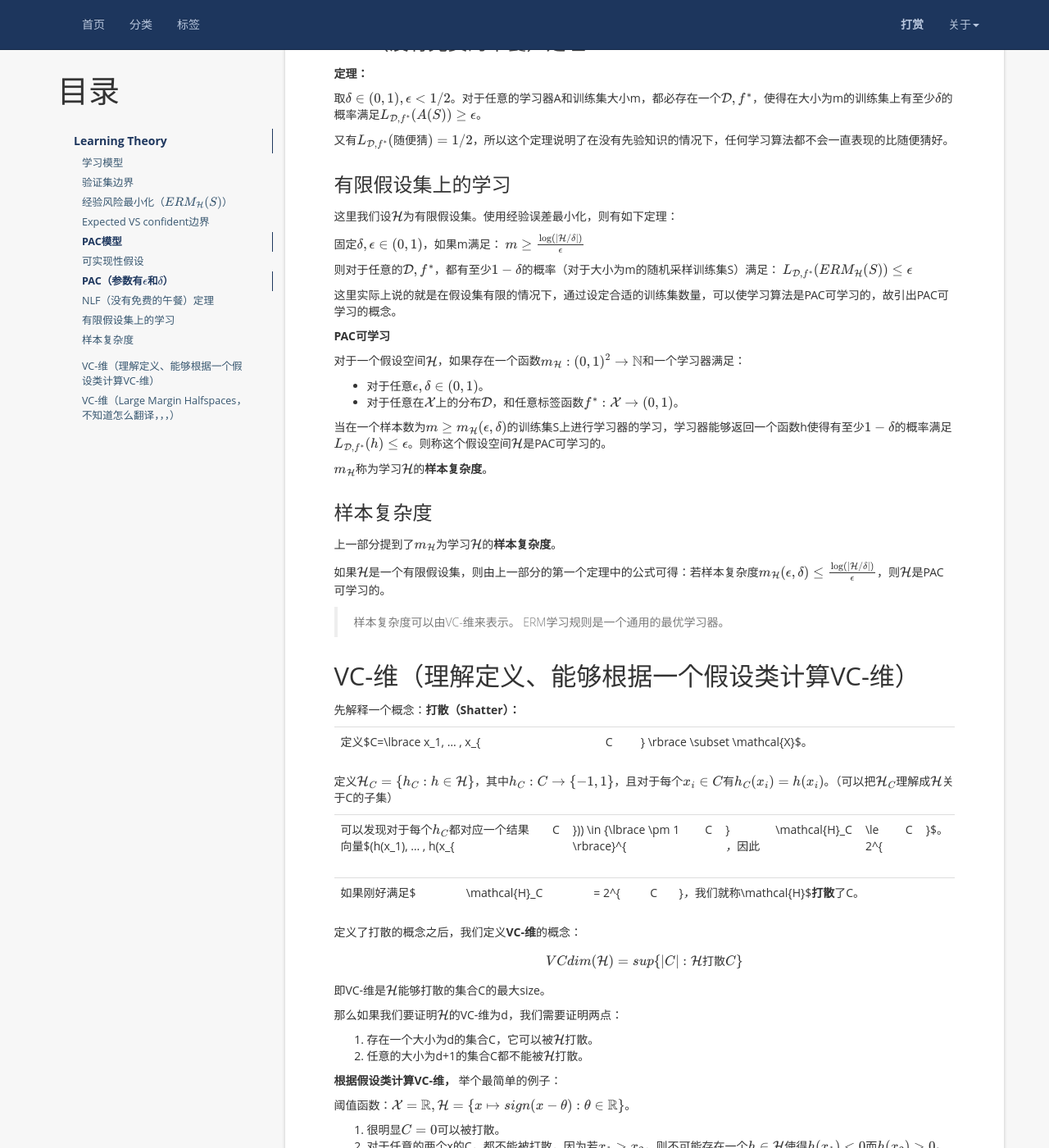
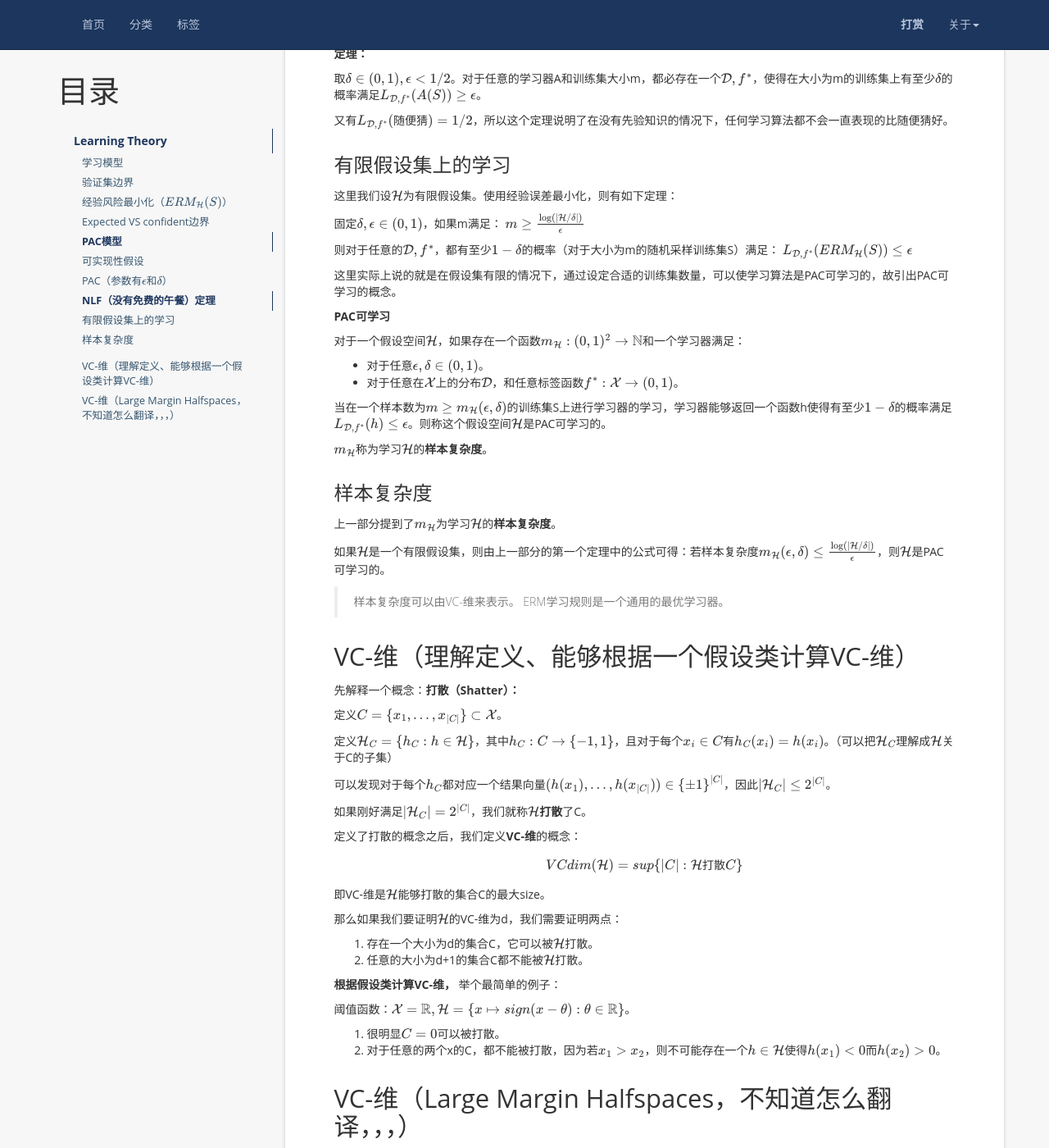
Before and after one commit to system2wn/system2wn.github.io, a Jekyll site: the page built from _posts/2019-08-06-Supervise Learning——Learning Theory.md, in a window 1280 px wide and 1400 px high, scrolled down 2067 px. Shown: the whole window at 82% size. Built offline with Jekyll 4.4.1, drawn with Linux system fonts in a browser that asks for light colours; formulas are drawn with MathJax 3; comment, search, counter and statistics services are not loaded; some of the changed text lies outside the part shown.

Commit message:
新博客

```diff
--- a/_posts/2019-08-06-Supervise Learning——Learning Theory.md
+++ b/_posts/2019-08-06-Supervise Learning——Learning Theory.md
@@ -41,7 +41,7 @@ $$L_{\mathcal{D}}(h) \leq L_V(h) + \sqrt{\frac{\ln \frac{1}{\delta}}{2m}}$$
 
 **输入：** 有限假设集$\mathcal{H}$、训练数据集$S=\lbrace (x_1, y_1), ... , (x_m, y_m) \rbrace$。
 
-定义经验风险： $L_S(h) = \frac{1}{m} |\lbrace i : h(x_i) \ne y_i \rbrace|$。
+定义经验风险： $L_S(h) = \frac{1}{m} \vert \lbrace i : h(x_i) \ne y_i \rbrace \vert$。
 
 **输出：** 使得$L_S(h)$最小的那个$h$（$h \in \mathcal{H}$）。
 
@@ -99,7 +99,7 @@ $$L_{\mathcal{D}, f^{\ast}}(h) = \mathbb{P}_{x \thicksim \mathcal{D}}[h(x) \ne f
 这里我们设$\mathcal{H}$为有限假设集。使用经验误差最小化，则有如下定理：
 
 固定$\delta, \epsilon \in (0,1)$，如果m满足：
-$$m \ge \frac{\log(|\mathcal{H}/\delta|)}{\epsilon}$$
+$$m \ge \frac{\log(\vert \mathcal{H}/\delta \vert)}{\epsilon}$$
 
 则对于任意的$\mathcal{D}, f^\ast$，都有至少$1-\delta$的概率（对于大小为m的随机采样训练集S）满足：
 $$L_{\mathcal{D}, f^\ast}(ERM_{\mathcal{H}} (S)) \le \epsilon$$
@@ -130,17 +130,17 @@ ERM学习规则是一个通用的最优学习器。
 
 先解释一个概念：**打散（Shatter）：**
 
-定义$C=\lbrace x_1, ... , x_{|C|} \rbrace \subset \mathcal{X}$。
+定义$C=\lbrace x_1, ... , x_{\vert C \vert} \rbrace \subset \mathcal{X}$。
 
 定义$\mathcal{H}_C = \lbrace h_C:h \in \mathcal{H} \rbrace$，其中$h_C:C \to \lbrace -1,1 \rbrace$，且对于每个$x_i \in C$有$h_C(x_i)=h(x_i)$。（可以把$\mathcal{H}_C$理解成$\mathcal{H}$关于C的子集）
 
-可以发现对于每个$h_C$都对应一个结果向量$(h(x_1), ... , h(x_{|C|})) \in {\lbrace \pm 1 \rbrace}^{|C|}$，因此$|\mathcal{H}_C| \le 2^{|C|}$。
+可以发现对于每个$h_C$都对应一个结果向量$(h(x_1), ... , h(x_{\vert C \vert})) \in {\lbrace \pm 1 \rbrace}^{\vert C \vert}$，因此$\vert \mathcal{H}_C \vert \le 2^{\vert C \vert}$。
 
-如果刚好满足$|\mathcal{H}_C| = 2^{|C|}$，我们就称$\mathcal{H}$**打散**了C。
+如果刚好满足$\vert \mathcal{H}_C \vert = 2^{\vert C \vert}$，我们就称$\mathcal{H}$**打散**了C。
 
 定义了打散的概念之后，我们定义**VC-维**的概念：
 
-$$VCdim(\mathcal{H}) = sup\lbrace |C| : \mathcal{H} 打散 C \rbrace$$
+$$VCdim(\mathcal{H}) = sup\lbrace \vert C \vert : \mathcal{H} 打散 C \rbrace$$
 
 即VC-维是$\mathcal{H}$能够打散的集合C的最大size。
 
```
